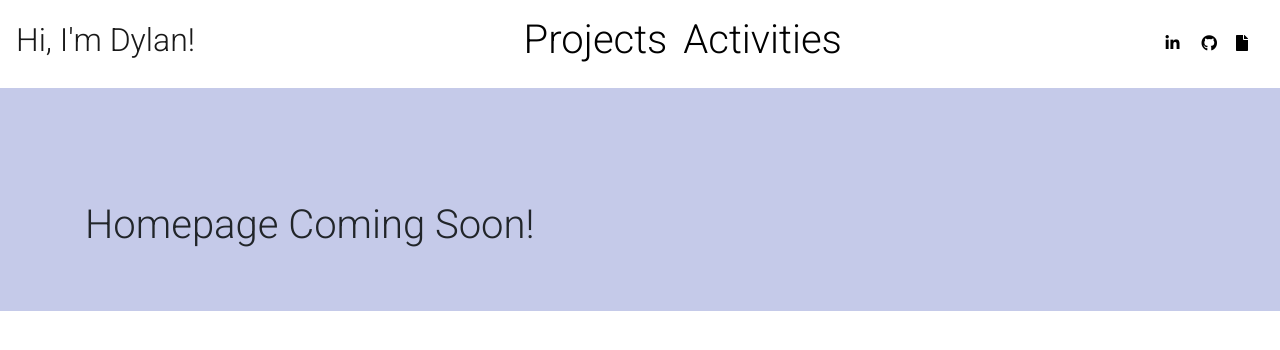
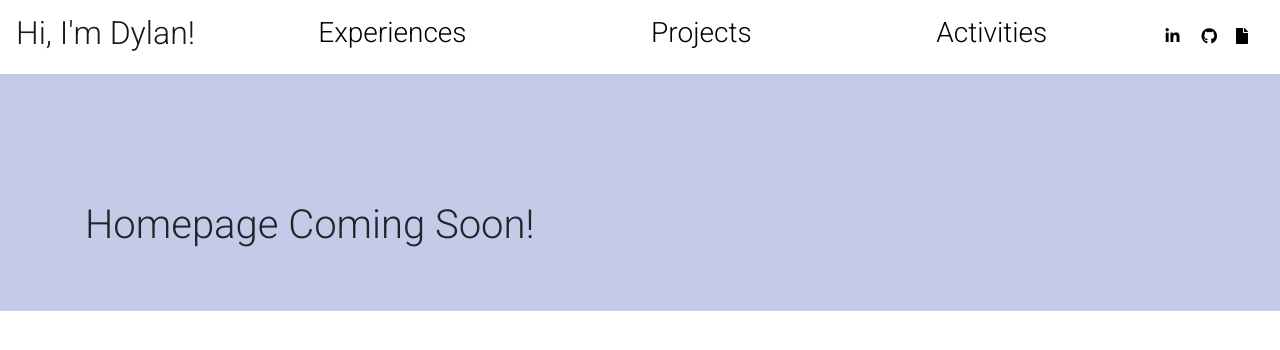
Before and after one commit to dylandao99/dylandao99.github.io, a React (Create React App) app: page / in a window 1280 px wide. Shown: the top 350 px of the page. Built offline with nearby package versions, Linux system fonts and the light colour scheme.

Commit message:
Fix navbar and text in small widths

```diff
--- a/src/components/Navbar.js
+++ b/src/components/Navbar.js
@@ -9,6 +9,7 @@ import {
   MDBFooter,
   MDBNavLink,
   MDBTooltip,
+  MDBContainer,
   MDBIcon
 } from 'mdbreact';
 
@@ -53,15 +54,25 @@ class Navbar extends React.Component {
               onClick={this.toggleCollapse('mainNavbarCollapse')}
             />
             <MDBCollapse id='mainNavbarCollapse' isOpen={collapseID} navbar>
+
+			<MDBContainer>
               <MDBNavbarNav>
-				<div className="d-flex justify-content-center">
+
+                <MDBNavItem>
+                  <MDBNavLink
+                    onClick={this.closeCollapse('mainNavbarCollapse')}
+                    to='/activities'
+                  >
+                    <h3>Experiences</h3>
+                  </MDBNavLink>
+                </MDBNavItem>
 
                 <MDBNavItem>
                   <MDBNavLink
                     onClick={this.closeCollapse('mainNavbarCollapse')}
                     to='/projects'
                   >
-                    <h1>Projects</h1>
+                    <h3>Projects</h3>
                   </MDBNavLink>
                 </MDBNavItem>
 
@@ -70,14 +81,15 @@ class Navbar extends React.Component {
                     onClick={this.closeCollapse('mainNavbarCollapse')}
                     to='/activities'
                   >
-                    <h1>Activities</h1>
+                    <h3>Activities</h3>
                   </MDBNavLink>
                 </MDBNavItem>
 
-				</div>
               </MDBNavbarNav>
+			</MDBContainer>
 
 				  <MDBNavbarNav right>
+				<div className="d-flex flex-row">
                 <MDBNavItem>
                   <MDBTooltip
                     placement='bottom'
@@ -135,6 +147,7 @@ class Navbar extends React.Component {
                     <span>Resume</span>
                   </MDBTooltip>
                 </MDBNavItem>
+				</div>
               </MDBNavbarNav>
             </MDBCollapse>
           </MDBNavbar>
--- a/src/components/ProjectCard.js
+++ b/src/components/ProjectCard.js
@@ -15,7 +15,7 @@ function ProjectCard(props){
 				<img src={props.photo} class="img-fluid rounded-lg"/>
 				<div class="d-flex flex-column mask flex-center waves-effect waves-light rgba-black-strong rounded-lg">
 					<div class="m-5">
-					<h1 className="white-text display-4">{props.title}</h1>
+					<h1 className="white-text display-5">{props.title}</h1>
 					<p1 className="white-text">
 						{props.caption}
 					</p1>
```
